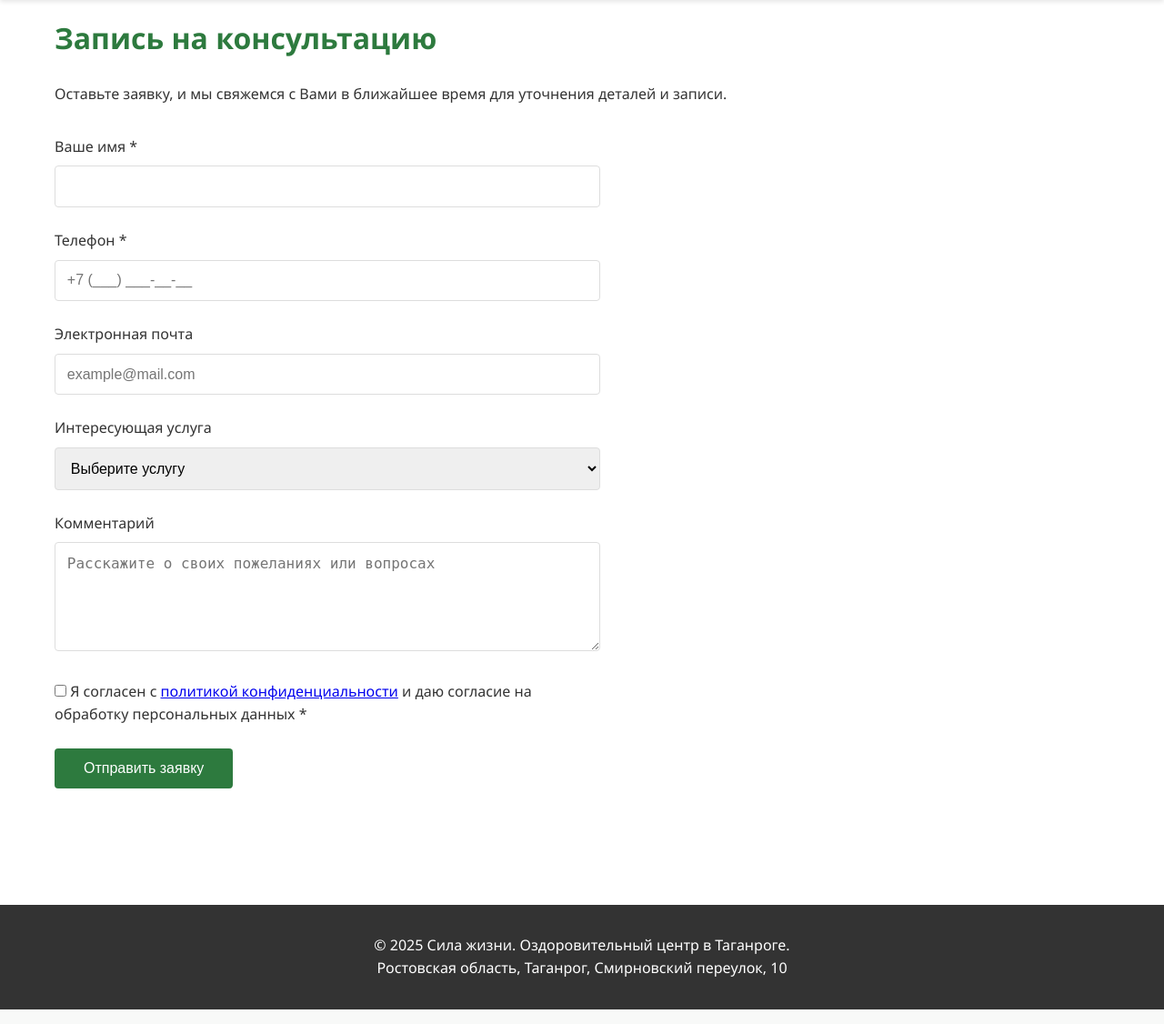
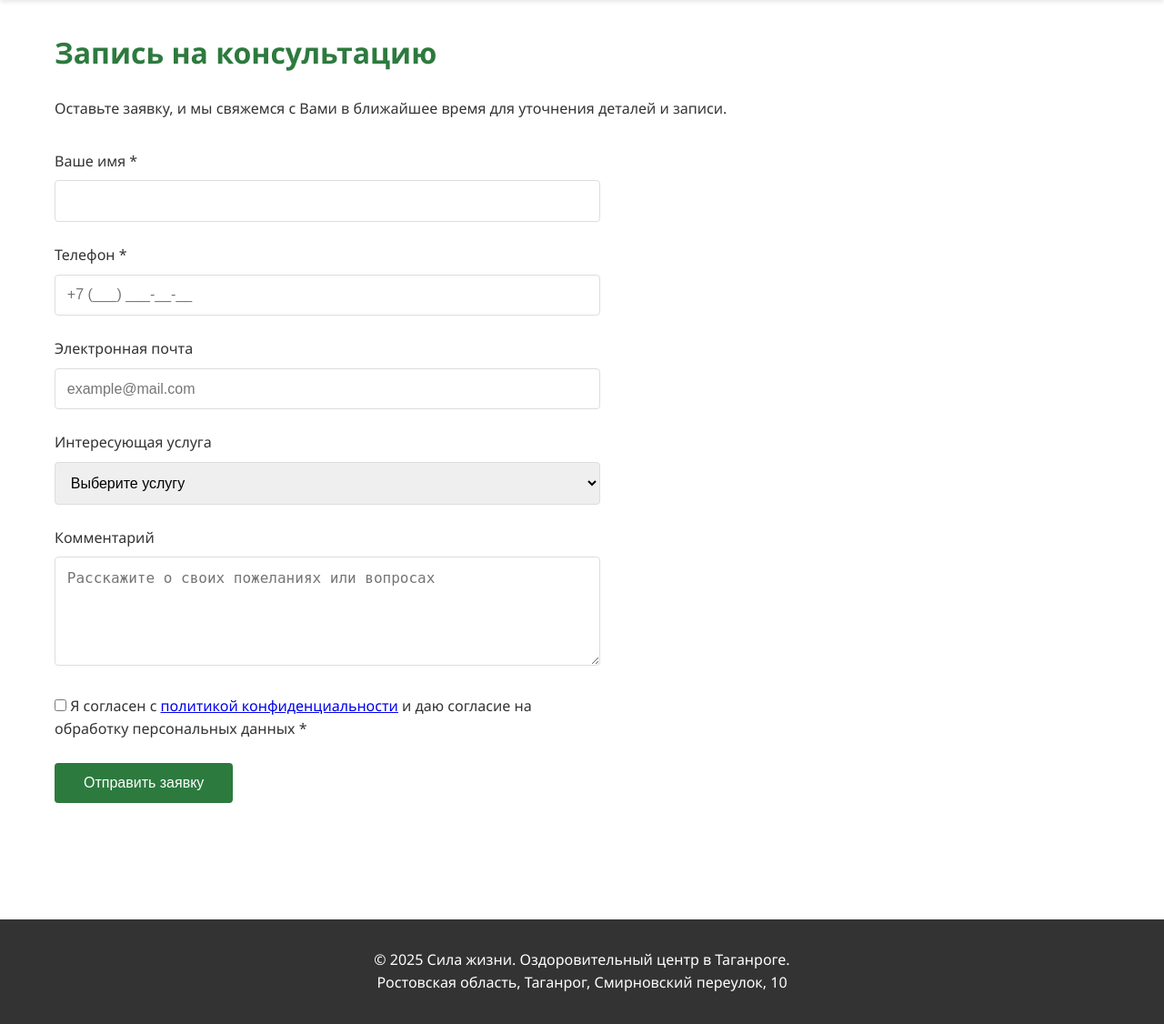
Before and after one commit to Saintsid/lifepower, a FastAPI app: page /booking in a window 1280 px wide. Shown: the part 78-1204 px from the top of the page at 91% size. Run offline with FastAPI, Linux system fonts and the light colour scheme.

Commit message:
Update booking.html to add a class to the first section for improved styling consistency. Adjust CSS padding for the first section to enhance layout presentation.

```diff
--- a/backend/templates/booking.html
+++ b/backend/templates/booking.html
@@ -5,7 +5,7 @@
 {% block content %}
 
 <div class="container">
-    <section>
+    <section class="first-section">
         <div style="margin-top: 1rem;">
             <h2>Запись на консультацию</h2>
             <p>Оставьте заявку, и мы свяжемся с Вами в ближайшее время для уточнения деталей и записи.</p>
--- a/frontend/static/css/style.css
+++ b/frontend/static/css/style.css
@@ -475,5 +475,5 @@ section h2 {
 
 /* Отступ для первой секции на главной странице */
 .first-section {
-    padding-top: 3rem;
+    padding-top: 1rem;
 }
```
